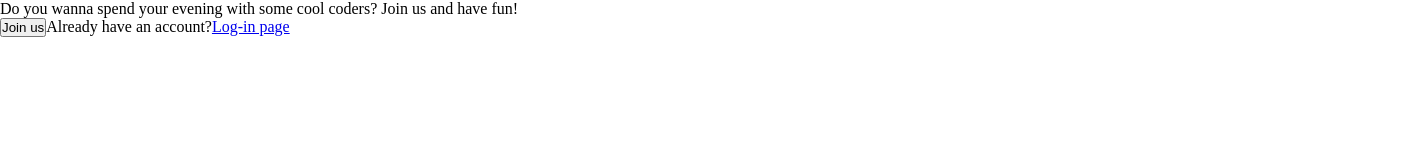
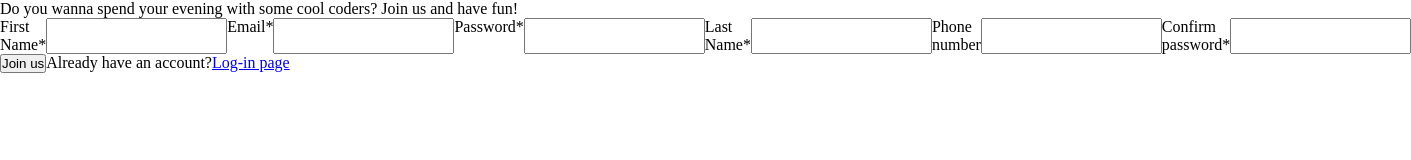
Before and after one commit to StanislavBaratov/odin-signup, a plain HTML site: page index.html in a window 1280 px wide. Shown: the whole page, 1411 px wide, since content can reach past the window. Drawn offline with Linux system fonts and the light colour scheme.

Commit message:
Implement text field creation method

```diff
--- a/index.html
+++ b/index.html
@@ -6,7 +6,7 @@
     <meta name="viewport" content="width=device-width, initial-scale=1.0">
     <title>Document</title>
     <link rel="stylesheet" href="./style.css">
-    <script src="./script.js"></script>
+    <script src="./script.js" defer></script>
 </head>
 
 <body>
--- a/script.js
+++ b/script.js
@@ -1 +1,49 @@
-console.log('Hello!');
+const signup = {
+    form: document.querySelector('form'),
+    leftSide: document.querySelector('.left-column'),
+    rightSide: document.querySelector('.right-column'),
+
+    addAsterisk: function (label) {
+        const asterisk = document.createElement('span');
+        asterisk.textContent = '*';
+        label.appendChild(asterisk);
+    },
+
+    toCamelCase: function (string) {
+        return string.toLowerCase().replace(/[^a-z0-9](.)/g, (_, c) => c.toUpperCase());
+    },
+
+    addTextInputField: function (fieldName, type, required, side) {
+
+        const identifier = fieldName.toLowerCase().split(' ').join('-');
+        const parameterName = this.toCamelCase(fieldName);
+        const container = document.createElement('div');
+        container.classList.add('form-field');
+
+        const label = document.createElement('label');
+        label.setAttribute('for', identifier);
+        label.textContent = fieldName;
+
+        const input = document.createElement('input');
+        input.setAttribute('type', type);
+        input.setAttribute('id', identifier);
+        input.setAttribute('name', parameterName);
+
+        if (required) {
+            this.addAsterisk(label);
+            input.setAttribute('required', '');
+        }
+
+        side === 'left' ? this.leftSide.appendChild(container) : this.rightSide.appendChild(container);
+        container.append(label, input);
+
+    }
+}
+
+signup.addTextInputField('First Name', 'text', true, 'left');
+signup.addTextInputField('Email', 'email', true, 'left');
+signup.addTextInputField('Password', 'password', true, 'left');
+
+signup.addTextInputField('Last Name', 'text', true, 'left');
+signup.addTextInputField('Phone number', 'text', false, 'left');
+signup.addTextInputField('Confirm password', 'password', true, 'left');
```
